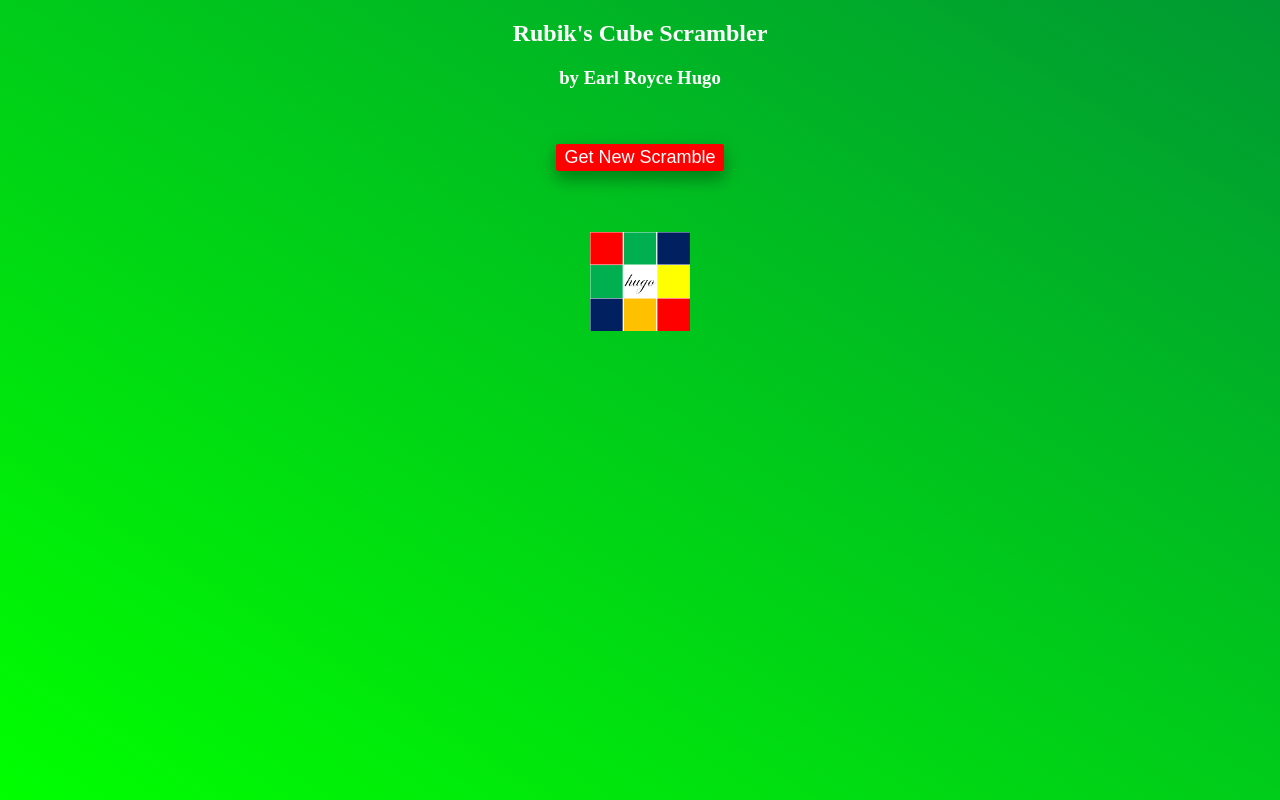
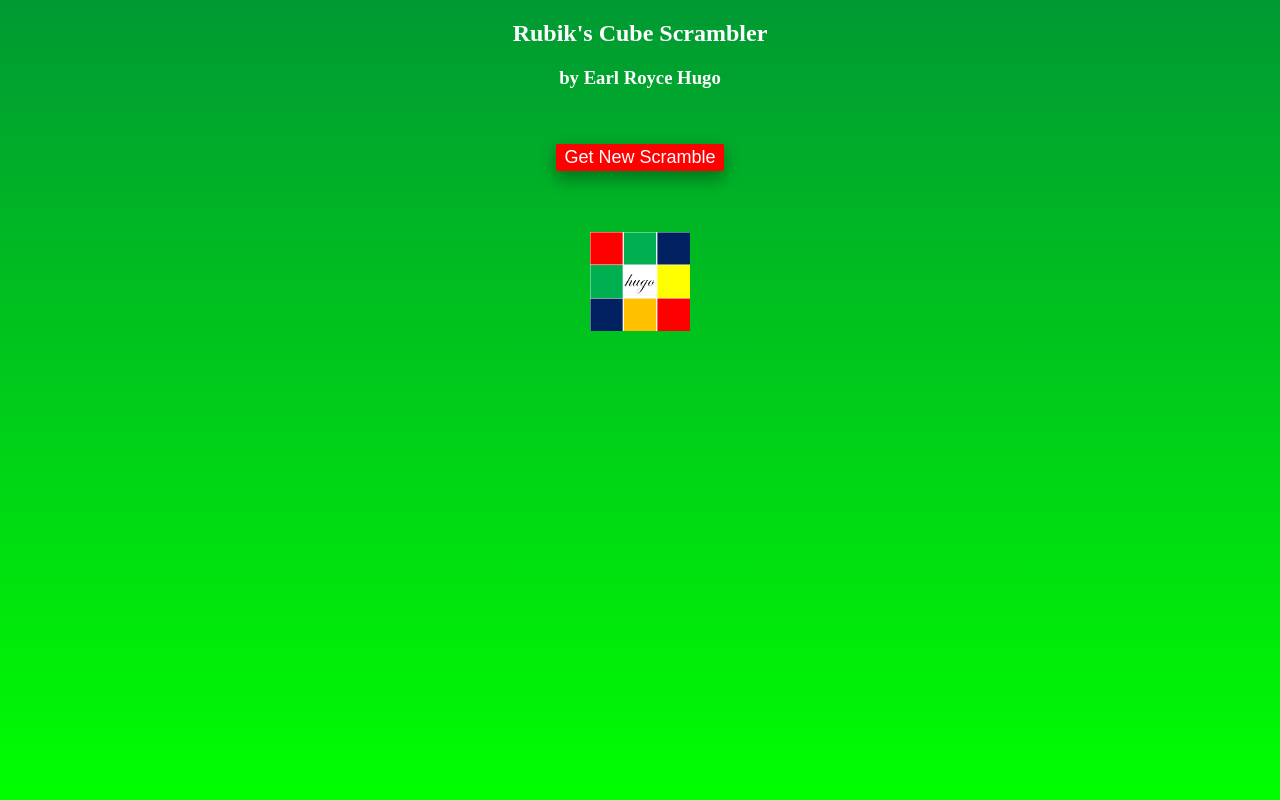
Before and after one commit to earlroyce/cubeScrambler, a plain HTML site: page www/index.html in a window 1280 px wide. Drawn offline with Linux system fonts and the light colour scheme.

Commit message:
Add files via upload

```diff
--- a/www/css/index.css
+++ b/www/css/index.css
@@ -2,6 +2,7 @@ h2, h3 { color: white; }
 
 html {
 	background: linear-gradient(to bottom left, #009933 0%, #00ff00 100%) no-repeat center center fixed;
+	background-image: -webkit-gradient(linear, 50% 0%, 50% 100%, color-stop(0%, #009933), color-stop(100%, #00ff00));
 	}
 
 button {
```
